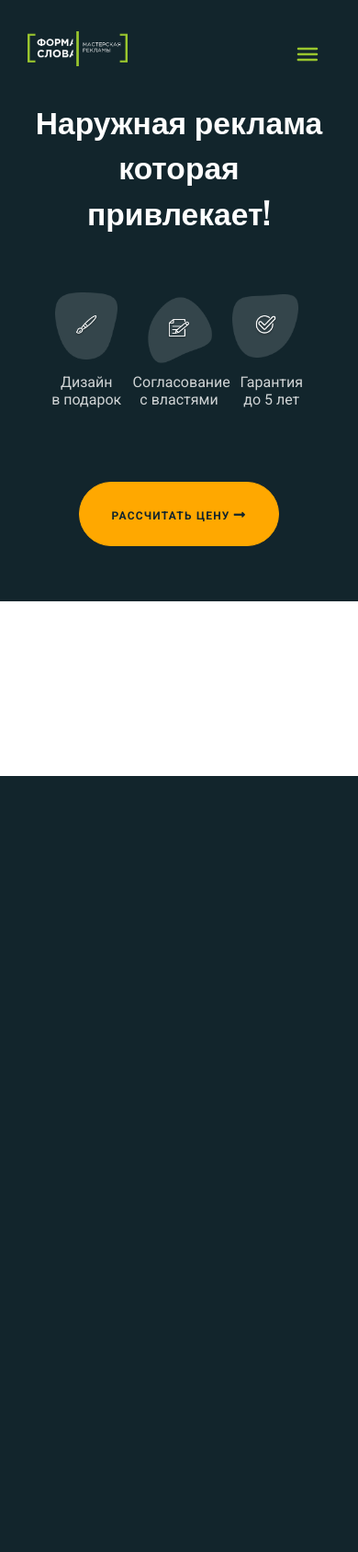
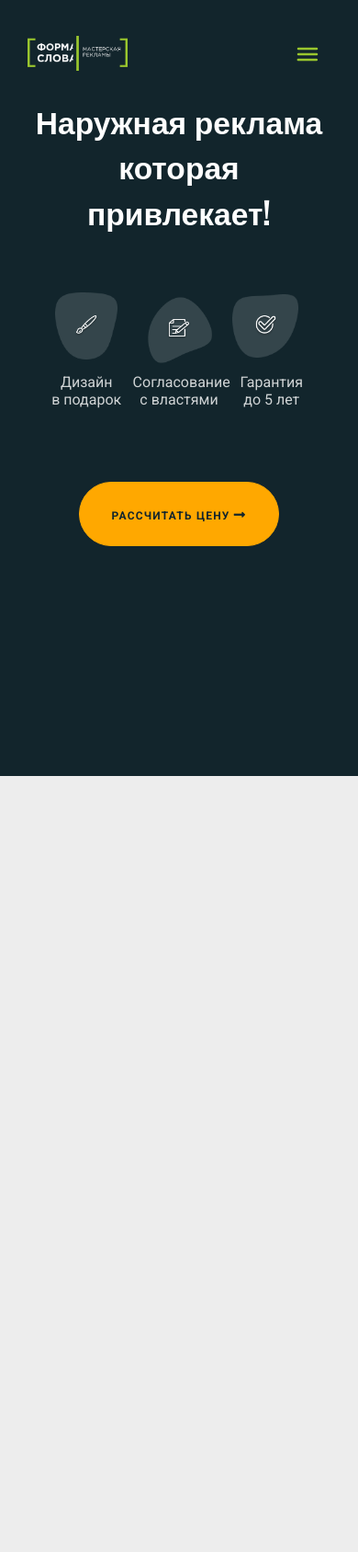
Before and after one commit to TeIxeTawre/forma-slova, a PHP site: page / in a window 390 px wide. Shown: the whole page at 92% size. Before the commit the page ends 844 px from the top, so only its background shows below. Run offline with PHP 8.4, Linux system fonts and the light colour scheme; some libraries are stand-ins or nearby versions.

Commit message:
fixed navbar

```diff
--- a/sass/_header.sass
+++ b/sass/_header.sass
@@ -5,7 +5,7 @@
 
  &-one, &-two
   width: 50vw
-  height: 960px
+  min-height: 100vh
   padding-top: 34px
   padding-bottom: 50px
 
@@ -30,6 +30,7 @@
 
 .navbar
  display: flex
+ align-items: center
 
  nav, .nav
   width: 100%
--- a/sass/_media.sass
+++ b/sass/_media.sass
@@ -1,7 +1,5 @@
 @media (max-width: 1860px)
  .header
-  &-one, &-two
-   height: 100vh
   &-two
    &-slider
     top: 20%
@@ -16,10 +14,6 @@
 @media (max-width: 1640px)
  html
   font-size: 8px
-
- .header
-  &-one, &-two
-   height: auto !important
 
 @media (max-width: 1366px)
  html
@@ -135,7 +129,7 @@
 
   &-one, &-two
    width: 100%
-   padding-bottom: 60px
+   padding-bottom: 50px
 
   nav, .nav
    justify-content: flex-end
```
Also changed, not shown: css/styles.css, 1 other file.
